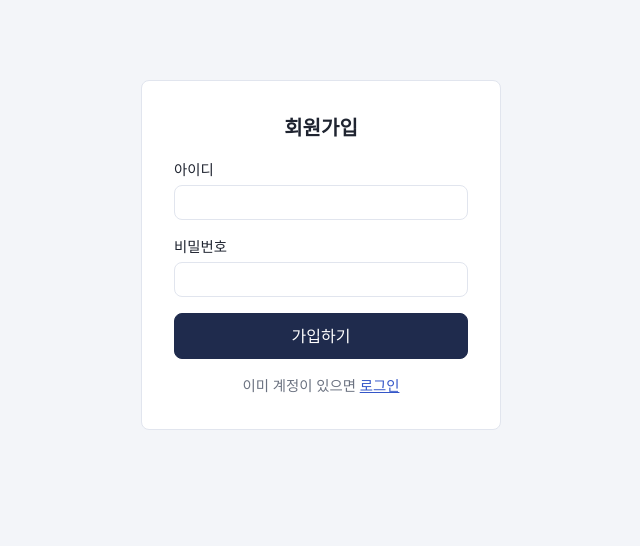
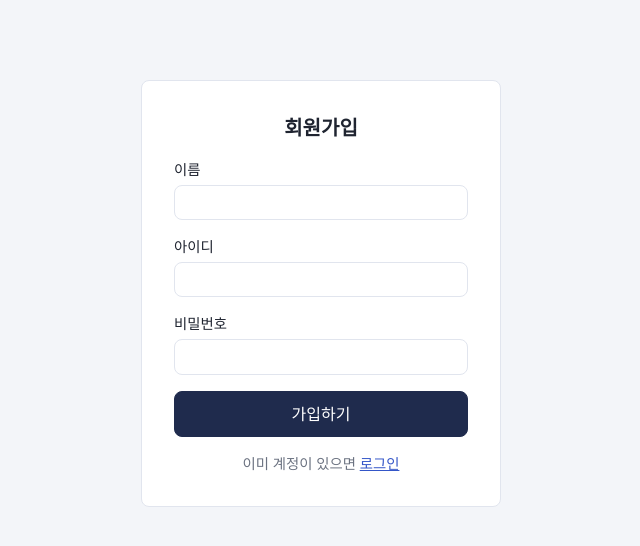
Before and after one commit to innoaca-codyssey/B7-1, a React (Vite) app in the folder frontend/: page /signup in a window 1280 px wide. Shown: the top 546 px of the page, without its empty margins (319-959 px from the left). Built offline with nearby package versions, Linux system fonts and the light colour scheme; no server answers.

Commit message:
feat: 회원가입 이름 입력과 검증 추가

```diff
--- a/frontend/src/api/types.ts
+++ b/frontend/src/api/types.ts
@@ -3,6 +3,7 @@ export type Role = 'user' | 'admin'
 export type UserOut = {
   id: number
   username: string
+  display_name: string
   role: Role
   is_active: boolean
   token_limit: number
--- a/frontend/src/pages/SignupPage.tsx
+++ b/frontend/src/pages/SignupPage.tsx
@@ -3,7 +3,11 @@ import { Link, Navigate, useNavigate } from 'react-router-dom'
 import { api, ApiError } from '../api/client.ts'
 import { useAuth } from '../auth/AuthContext.ts'
 
-function validate(username: string, password: string) {
+function validate(name: string, username: string, password: string) {
+  const nameLength = [...name.trim()].length
+  if (nameLength < 1 || nameLength > 30) {
+    return '이름은 1~30자로 입력해 주세요.'
+  }
   if (!/^[a-z0-9_]{3,30}$/.test(username)) {
     return '아이디는 영문 소문자, 숫자, 밑줄(_)로 3~30자입니다.'
   }
@@ -19,6 +23,7 @@ function validate(username: string, password: string) {
 function SignupPage() {
   const { user, login } = useAuth()
   const navigate = useNavigate()
+  const [name, setName] = useState('')
   const [username, setUsername] = useState('')
   const [password, setPassword] = useState('')
   const [error, setError] = useState('')
@@ -30,14 +35,18 @@ function SignupPage() {
 
   async function handleSubmit(e: FormEvent<HTMLFormElement>) {
     e.preventDefault()
-    const message = validate(username, password)
+    const message = validate(name, username, password)
     setError(message)
     if (message) {
       return
     }
     setSubmitting(true)
     try {
-      await api.post('/auth/signup', { username, password })
+      await api.post('/auth/signup', {
+        name: name.trim(),
+        username,
+        password,
+      })
     } catch (err) {
       setError(
         err instanceof ApiError ? err.message : '회원가입에 실패했습니다.',
@@ -57,6 +66,14 @@ function SignupPage() {
   return (
     <form className="auth-form" onSubmit={handleSubmit}>
       <h2>회원가입</h2>
+      <label>
+        이름
+        <input
+          value={name}
+          onChange={(e) => setName(e.target.value)}
+          autoComplete="name"
+        />
+      </label>
       <label>
         아이디
         <input
```
